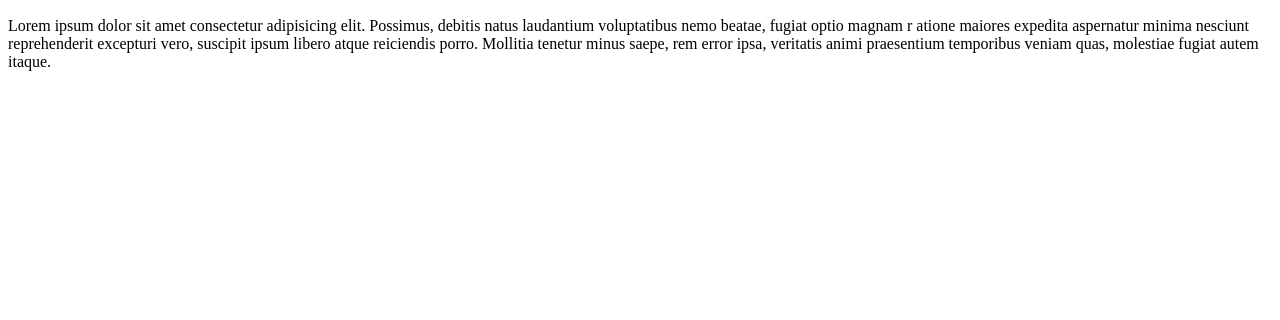
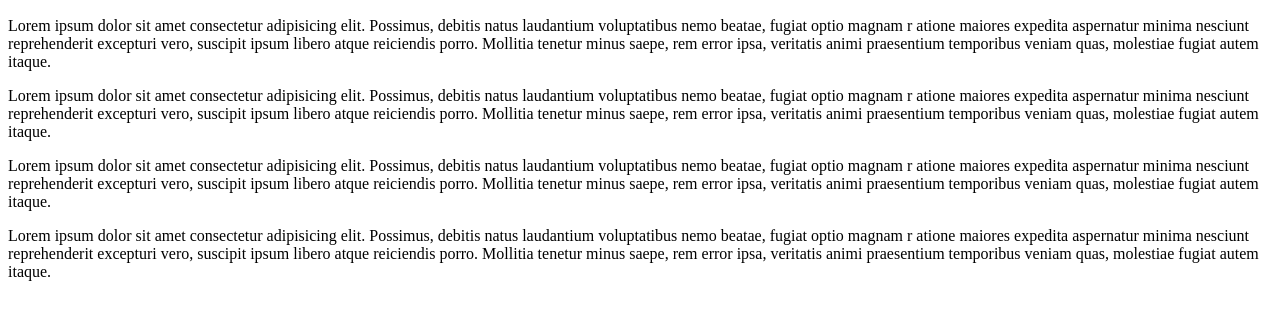
Before and after one commit to Francesco-Barilla/EsempioCorso-Barilla, a plain HTML site: page index.html in a window 1280 px wide. Shown: the part 110-430 px from the top of the page. Drawn offline with Linux system fonts and the light colour scheme.

Commit message:
nuovo compito

```diff
--- a/index.html
+++ b/index.html
@@ -15,6 +15,28 @@
         vero, suscipit ipsum libero atque reiciendis porro. Mollitia
         tenetur minus saepe, rem error ipsa,
         veritatis animi praesentium temporibus veniam quas, molestiae fugiat autem itaque.
+    </p>    <p>
+        Lorem ipsum dolor sit amet consectetur adipisicing elit. Possimus,
+        debitis natus laudantium voluptatibus nemo beatae, fugiat optio magnam r
+        atione maiores expedita aspernatur minima nesciunt reprehenderit excepturi
+        vero, suscipit ipsum libero atque reiciendis porro. Mollitia
+        tenetur minus saepe, rem error ipsa,
+        veritatis animi praesentium temporibus veniam quas, molestiae fugiat autem itaque.
+    </p>    <p>
+        Lorem ipsum dolor sit amet consectetur adipisicing elit. Possimus,
+        debitis natus laudantium voluptatibus nemo beatae, fugiat optio magnam r
+        atione maiores expedita aspernatur minima nesciunt reprehenderit excepturi
+        vero, suscipit ipsum libero atque reiciendis porro. Mollitia
+        tenetur minus saepe, rem error ipsa,
+        veritatis animi praesentium temporibus veniam quas, molestiae fugiat autem itaque.
+    </p>    <p>
+        Lorem ipsum dolor sit amet consectetur adipisicing elit. Possimus,
+        debitis natus laudantium voluptatibus nemo beatae, fugiat optio magnam r
+        atione maiores expedita aspernatur minima nesciunt reprehenderit excepturi
+        vero, suscipit ipsum libero atque reiciendis porro. Mollitia
+        tenetur minus saepe, rem error ipsa,
+        veritatis animi praesentium temporibus veniam quas, molestiae fugiat autem itaque.
     </p>
+
 </body>
 </html>
```
